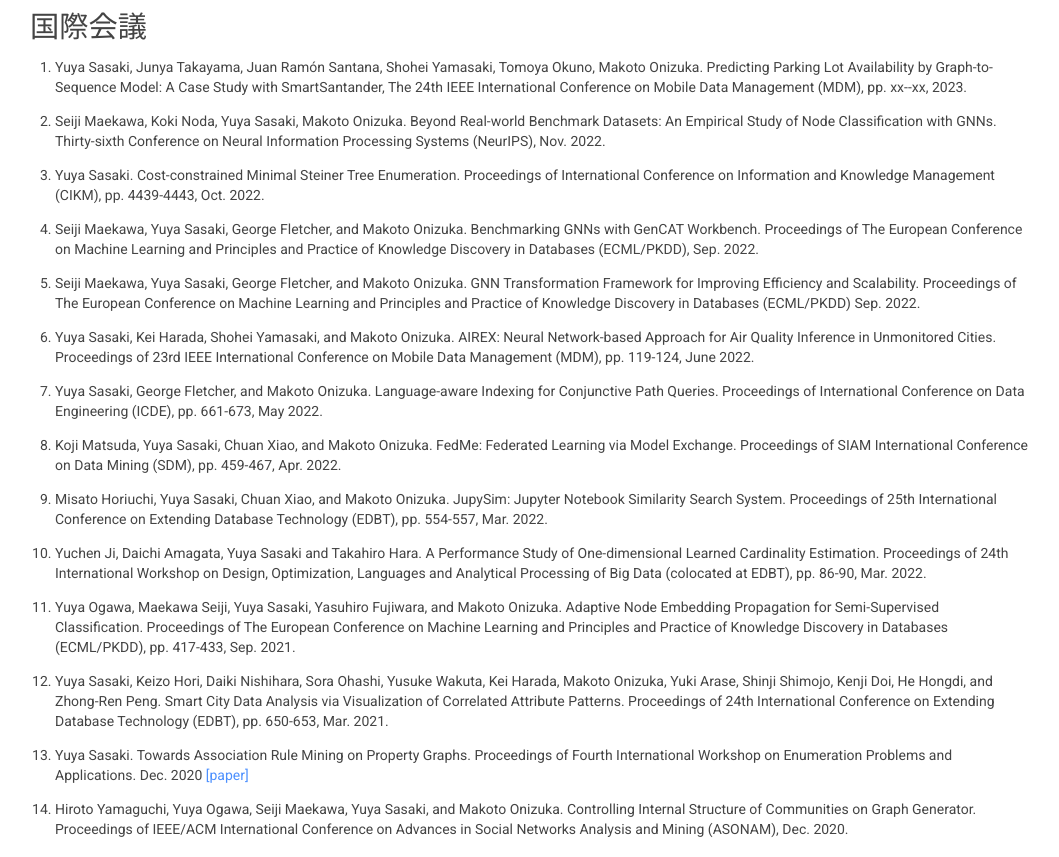
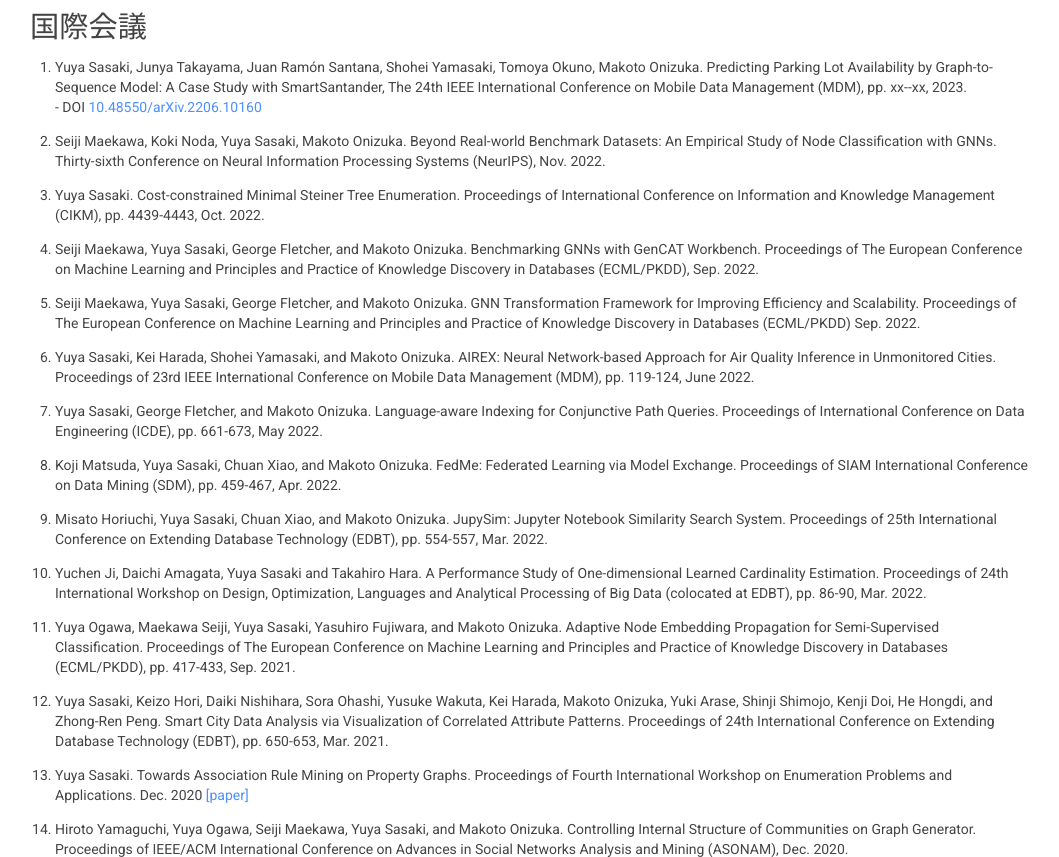
Before and after one commit to yuya-s/yuya-s.github.io, a plain HTML site: page publication.html in a window 1280 px wide. Shown: the part 2105-2962 px from the top of the page, without its empty margins (110-1169 px from the left). Drawn offline with Linux system fonts and the light colour scheme.

Commit message:
Update publication.html
DOIを追記

```diff
--- a/publication.html
+++ b/publication.html
@@ -198,7 +198,8 @@
 <details open="open">
 <summary><H2>国際会議</H2></summary>
 <ol type="1">
-<li>Yuya Sasaki, Junya Takayama, Juan Ramón Santana, Shohei Yamasaki,  Tomoya Okuno, Makoto Onizuka. Predicting Parking Lot Availability by Graph-to-Sequence Model: A Case Study with SmartSantander, The 24th IEEE International Conference on Mobile Data Management (MDM), pp. xx--xx, 2023. </li>
+<li>Yuya Sasaki, Junya Takayama, Juan Ramón Santana, Shohei Yamasaki,  Tomoya Okuno, Makoto Onizuka. Predicting Parking Lot Availability by Graph-to-Sequence Model: A Case Study with SmartSantander, The 24th IEEE International Conference on Mobile Data Management (MDM), pp. xx--xx, 2023.<br>
+- DOI <a href="https://doi.org/10.48550/arXiv.2206.10160">10.48550/arXiv.2206.10160</a></li>
 <li>Seiji Maekawa, Koki Noda, Yuya Sasaki, Makoto Onizuka. Beyond Real-world Benchmark Datasets: An Empirical Study of Node Classification with GNNs. Thirty-sixth Conference on Neural Information Processing Systems (NeurIPS), Nov. 2022. </li>
 <li>Yuya Sasaki. Cost-constrained Minimal Steiner Tree Enumeration. Proceedings of International Conference on Information and Knowledge Management (CIKM), pp. 4439-4443, Oct. 2022. </li>
 <li>Seiji Maekawa, Yuya Sasaki, George Fletcher, and Makoto Onizuka. Benchmarking GNNs with GenCAT Workbench. Proceedings of The European Conference on Machine Learning and Principles and Practice of Knowledge Discovery in Databases (ECML/PKDD), Sep. 2022. </li>
```
